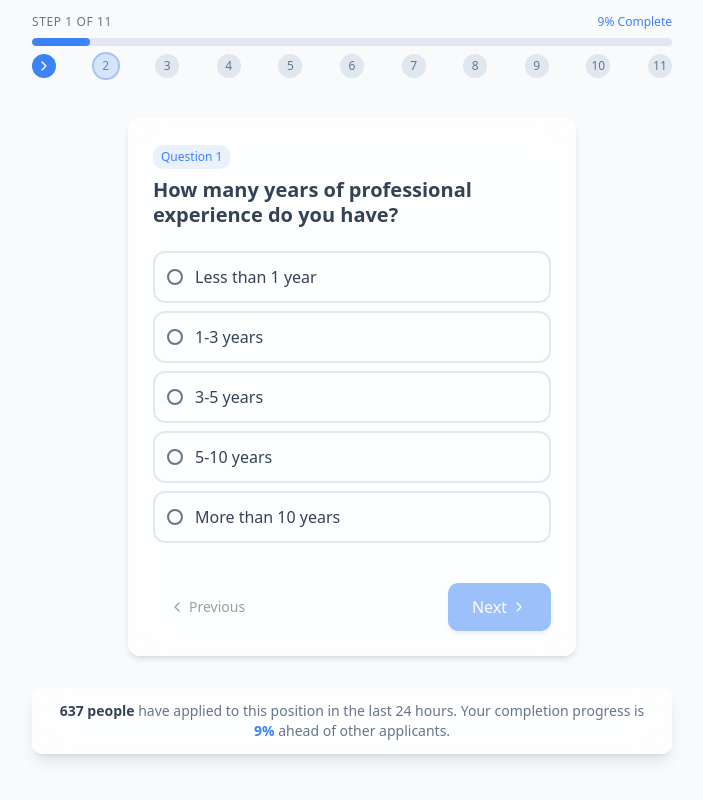
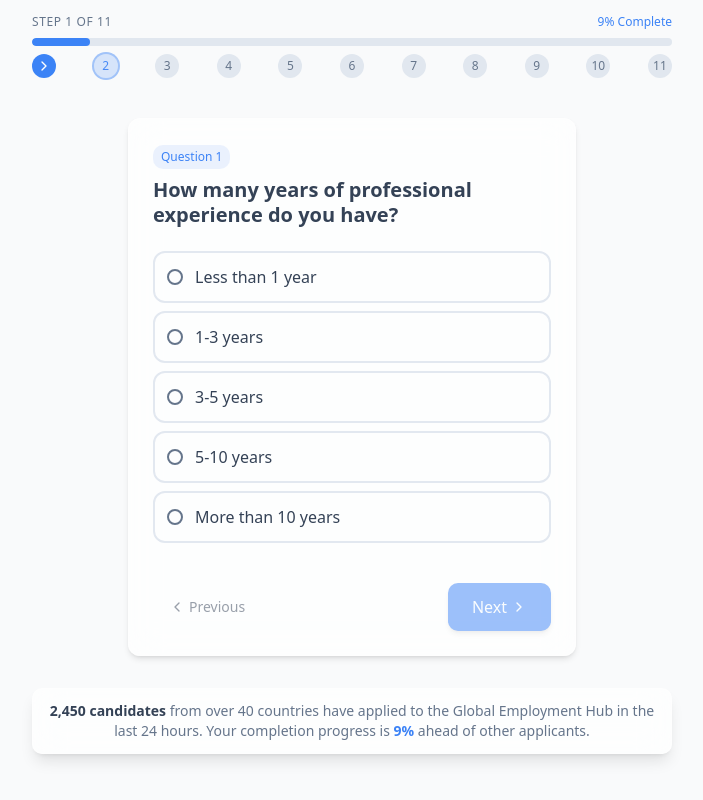
Before and after one commit to MohamedAITALLA/jobgauge-connector, a React (Vite) app: page / in a window 1280 px wide. Shown: the part 302-1102 px from the top of the page, without its empty margins (288-991 px from the left). Built offline with nearby package versions, Linux system fonts and the light colour scheme.

Commit message:
Update job opportunities description
Updates the job opportunities description with details about target audience, key features, user experience, ethical considerations, technical implementation, success metrics and development priorities.

```diff
--- a/src/components/survey/SocialProof.tsx
+++ b/src/components/survey/SocialProof.tsx
@@ -23,10 +23,10 @@ const SocialProof: React.FC<SocialProofProps> = ({
     <div className="mt-8">
       <div className="glass-card px-4 py-3 rounded-md text-sm text-center">
         <p className="text-muted-foreground">
-          <strong className="text-foreground">637 people</strong> have applied to this position in the last 24 hours.
+          <strong className="text-foreground">2,450 candidates</strong> from over 40 countries have applied to the Global Employment Hub in the last 24 hours.
           Your completion progress is <strong className="text-primary">{progressPercentage}%</strong> ahead of other applicants.
           {isOnSharingScreen && (
-            <span> Share via WhatsApp to increase your application visibility.</span>
+            <span> Share via WhatsApp to increase your profile visibility across our global network of employers.</span>
           )}
         </p>
       </div>
```
